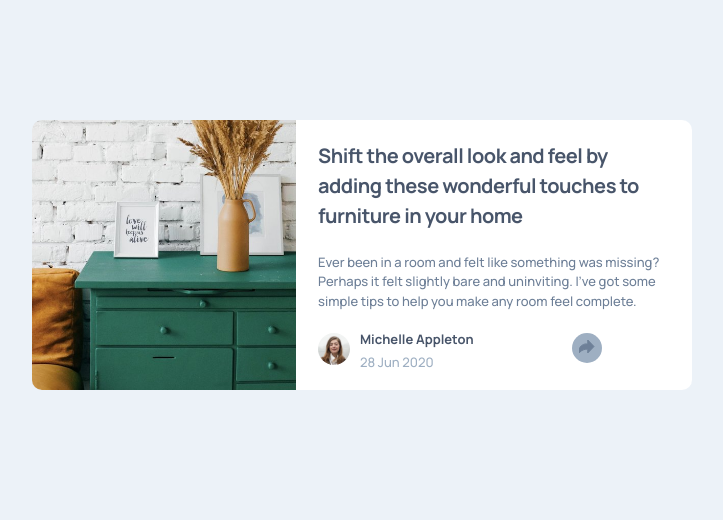
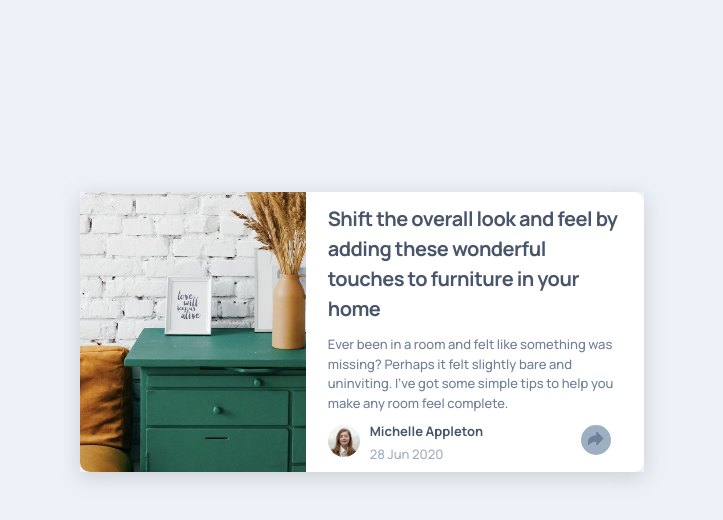
Before and after one commit to Front-end-mentor-works/Article-preview, a plain HTML site: page index.html in a window 1280 px wide. Shown: the whole page, without its empty margins (278-1001 px from the left). Drawn offline with Linux system fonts and the light colour scheme.

```diff
--- a/css/style.css
+++ b/css/style.css
@@ -12,10 +12,11 @@ html {
   overflow: hidden;
 }
 :root {
-  --Very-Dark-Grayish-Blue: hsl(217, 19%, 35%);
-  --Desaturated-Dark-Blue: hsl(214, 17%, 51%);
-  --Grayish-Blue: hsl(212, 23%, 69%);
-  --Light-Grayish-Blue: hsl(210, 46%, 95%);
+  --Very-Dark-Grayish-Blue: #48556a;
+  --Desaturated-Dark-Blue: #6d7f97;
+  --Grayish-Blue: #9eafc2;
+  --Light-Grayish-Blue: #ecf2f8;
+  --boxShadeow: rgba(113, 103, 103, 0.25);
 }
 
 body {
@@ -28,15 +29,13 @@ body {
   background-color: var(--Light-Grayish-Blue);
 
   /* Only works if there is nothing absolutely positioned in relation to body */
-  overflow-x: hidden;
-  z-index: 1;
+  /* overflow: auto; */
 }
 .container {
-  margin: 12rem auto;
-  max-width: 66rem;
-  height: 27rem;
-  border-radius: 1rem;
-  overflow: hidden;
+  margin: 15% auto;
+  width: 44%;
+  height: 35%;
+  box-shadow: 0 5px 20px var(--boxShadeow);
 }
 .grid {
   display: grid;
@@ -57,6 +56,11 @@ body {
 .hero {
   background-image: url(../images/drawers.jpg);
   background-size: cover;
+  border-radius: 1rem 0 0 1rem;
+  -webkit-border-radius: 1rem 0 0 1rem;
+  -moz-border-radius: 1rem 0 0 1rem;
+  -ms-border-radius: 1rem 0 0 1rem;
+  -o-border-radius: 1rem 0 0 1rem;
 }
 .details {
   padding: 0 2.2rem;
@@ -65,6 +69,11 @@ body {
   text-align: start;
   justify-content: space-evenly;
   background-color: #fff;
+  border-radius: 0 1rem 1rem 0;
+  -webkit-border-radius: 0 1rem 1rem 0;
+  -moz-border-radius: 0 1rem 1rem 0;
+  -ms-border-radius: 0 1rem 1rem 0;
+  -o-border-radius: 0 1rem 1rem 0;
 }
 .description {
   color: var(--Desaturated-Dark-Blue);
@@ -160,6 +169,16 @@ body {
     height: 80%;
     margin: 8rem 1.6rem;
   }
+  .hero {
+    border-radius: 1rem 1rem 0 0;
+    -webkit-border-radius: 1rem 1rem 0 0;
+    -moz-border-radius: 1rem 1rem 0 0;
+    -ms-border-radius: 1rem 1rem 0 0;
+    -o-border-radius: 1rem 1rem 0 0;
+  }
+  .details {
+    border-radius: 0 0 1rem 1rem;
+  }
   .heading-primary {
     font-size: 1.8rem;
   }
@@ -173,8 +192,8 @@ body {
   .author-date {
     margin-right: 9.6rem;
   }
-  body {
-    background-color: yellow;
+  .set-flex {
+    border-radius: 0 0 1rem 1rem;
   }
 }
 
```
Also changed, not shown: css/responsive.css (deleted, +0 -15 lines).
